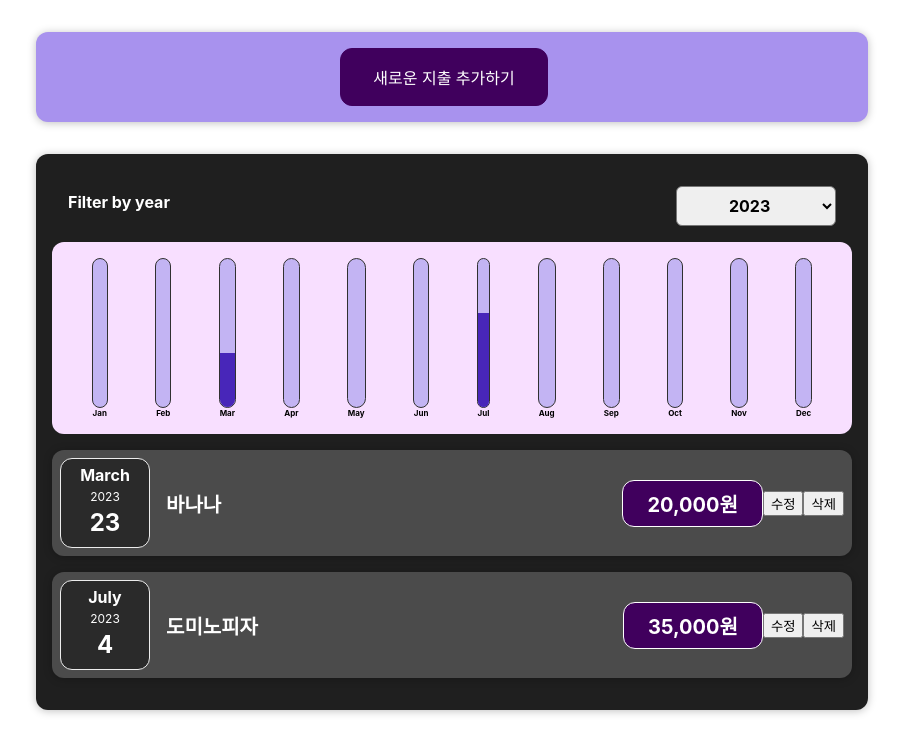
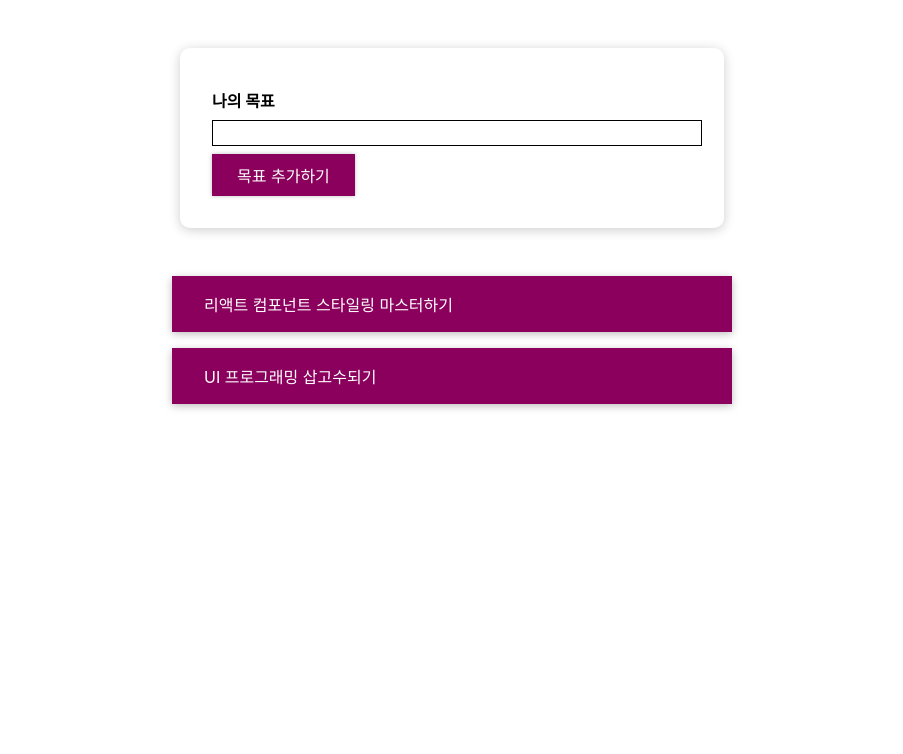
Before and after one commit to jihoo2002/react-study202310, a React (Create React App) app: page / in a window 1280 px wide. Shown: the top 754 px of the page, without its empty margins (188-1091 px from the left). Built offline with nearby package versions, Linux system fonts and the light colour scheme.

Commit message:
11/03 목표 추가 기능, 삭제 기능 공백색깔 구현

```diff
--- a/src/App.css
+++ b/src/App.css
@@ -1,38 +1,14 @@
-.App {
-  text-align: center;
+#goals {
+  width: 35rem;
+  max-width: 90%;
+  margin: 3rem auto;
 }
 
-.App-logo {
-  height: 40vmin;
-  pointer-events: none;
+#goal-form {
+  width: 30rem;
+  max-width: 90%;
+  margin: 3rem auto;
+  padding: 2rem;
+  box-shadow: 0 2px 12px rgba(0, 0, 0, 0.2);
+  border-radius: 10px;
 }
-
-@media (prefers-reduced-motion: no-preference) {
-  .App-logo {
-    animation: App-logo-spin infinite 2.0s linear;
-  }
-}
-
-.App-header {
-  background-color: #282c34;
-  min-height: 100vh;
-  display: flex;
-  flex-direction: column;
-  align-items: center;
-  justify-content: center;
-  font-size: calc(10px + 2vmin);
-  color: white;
-}
-
-.App-link {
-  color: #61dafb;
-}
-
-@keyframes App-logo-spin {
-  from {
-    transform: rotate(0deg);
-  }
-  to {
-    transform: rotate(360deg);
-  }
-}
--- a/src/App.js
+++ b/src/App.js
@@ -1,58 +1,78 @@
 import React, { useState } from 'react';
 import './App.css';
-import Expenses from './components/Expenses/Expenses';
-import NexExpense from './components/NewExpense/NexExpense';
+import CourseInput from './components/CourseGoals/CourseInput';
+import CourseList from './components/CourseGoals/CourseList';
+
+const DUMMY_DATA = [
+  {
+    id: 'g1',
+    text: '리액트 컴포넌트 스타일링 마스터하기',
+  },
+  {
+    id: 'g2',
+    text: 'UI 프로그래밍 삽고수되기',
+  },
+];
 
 const App = () => {
-  //지출 항목 객체 배열
+  const [goals, setGoals] = useState(DUMMY_DATA);
 
-  const expenses = [
-    {
-      id: 1,
-      title: '바나나',
-      price: 20000,
-      date: new Date(2023, 3 - 1, 23),
-    },
-    {
-      id: 2,
-      title: 'BBQ치킨',
-      price: 20000,
-      date: new Date(2022, 5 - 1, 21),
-    },
-    {
-      id: 3,
-      title: '도미노피자',
-      price: 35000,
-      date: new Date(2023, 7 - 1, 4),
-    },
-    {
-      id: 4,
-      title: '엽기떡볶이',
-      price: 17000,
-      date: new Date(2021, 3 - 1, 28),
-    },
-  ];
-
-  //지출 객체 배열을 상태변수로 관리
-  const [expenseList, setExpenseList] = useState(expenses);
-  //ExpenseForm 에게 내려보낼 함수
-  const addExpenseHandler = (newExpense) => {
-    console.log('App 컴포넌트에서 응답함');
-
-    const modifyExpense = {
-      ...newExpense,
-      id: expenseList[expenseList.length - 1].id + 1,
+  //Input 에게 전달할 함수
+  const addGoalHandler = (text) => {
+    // console.log('전달받은 텍스트:', text);
+    const newGoal = {
+      id: Math.random().toString(),
+      text: text,
     };
 
-    console.log(modifyExpense);
-    setExpenseList([...expenseList, modifyExpense]);
-    console.log(expenseList);
+    //상태 변수(배열) 수정
+    // setGoals([...goals, newGoal]);
+    setGoals((prevGoals) => [...prevGoals, newGoal]); //콜백함수로 썼을 때
   };
+
+  //삭제 이벤트 핸들러를 CourseItem까지 내려보내야 됨.
+  const deleteGoalHandler = (id) => {
+    // console.log('전달된 id: ', id);
+    //삭제 이벤트 하는 방법 1
+    // const updateGoals = [...goals]; //상태배열 그대로 복사해서 가져옴
+    // const index = updateGoals.findIndex((goal) => goal.id === id);
+
+    // updateGoals.splice(index, 1); //클릭된 해당 배열을 지우기
+    //삭제 방법 2
+    // const updateGoals = goals.filter((goal) => goal.id !== id);
+    setGoals(goals.filter((goal) => goal.id !== id));
+  };
+
+  //CourseList 조건부 랜더링 //자바스크립트 객체니까 중괄호를 두개 넣어야 한다.
+  let listContent = (
+    <p
+      style={{
+        color: 'red',
+        fontSize: '20px',
+        textAlign: 'center',
+        fontWeight: 'bold',
+      }}
+    >
+      목표를 등록해 주세요!
+    </p>
+  );
+  if (goals.length > 0) {
+    listContent = (
+      <CourseList
+        items={goals}
+        onDelete={deleteGoalHandler}
+      />
+    );
+    //props 전달하기 위한 items!
+  }
+
   return (
-    <>
-      <NexExpense onAddExpense={addExpenseHandler} />
-      <Expenses items={expenseList} />
-    </>
+    <div>
+      <section id='goal-form'>
+        <CourseInput onAdd={addGoalHandler} />
+      </section>
+      <section id='goals'>{listContent}</section>
+    </div>
   );
 };
 
--- /dev/null
+++ b/src/components/CourseGoals/CourseInput.css
@@ -0,0 +1,24 @@
+.form-control {
+  margin: 0.5rem 0;
+}
+
+.form-control label {
+  font-weight: bold;
+  display: block;
+  margin-bottom: 0.5rem;
+}
+
+.form-control input {
+  display: block;
+  width: 100%;
+  border: 1px solid #ccc;
+  font: inherit;
+  line-height: 1.5rem;
+  padding: 0 0.25rem;
+}
+
+.form-control input:focus {
+  outline: none;
+  background: #fad0ec;
+  border-color: #8b005d;
+}
--- /dev/null
+++ b/src/components/CourseGoals/CourseInput.js
@@ -0,0 +1,46 @@
+import React, { useState } from 'react';
+import './CourseInput.css';
+import Button from '../UI/Button/Button';
+const CourseInput = ({ onAdd }) => {
+  const [enteredText, setEnteredText] = useState('');
+  //입력값 검증 상태변수
+  const [isValid, setIsValid] = useState(true);
+  const textChangeHandler = (e) => {
+    if (e.target.value.trim().length > 0) {
+      setIsValid(true);
+    }
+    setEnteredText(e.target.value);
+  };
+
+  const formSubmitHandler = (e) => {
+    e.preventDefault();
+    // console.log(enteredText);
+
+    if (enteredText.trim().length === 0) {
+      setIsValid(false);
+      return;
+    }
+
+    onAdd(enteredText);
+    setEnteredText('');
+  };
+  return (
+    <form onSubmit={formSubmitHandler}>
+      <div className='form-control'>
+        <label>나의 목표</label>
+        <input
+          style={{
+            background: isValid ? 'transparent' : 'salmon',
+            borderColor: isValid ? 'black' : 'red',
+          }}
+          type='text'
+          onChange={textChangeHandler}
+          value={enteredText} //상태변수인 enteredText값이 전달되고 입력창이 비워짐
+        />
+      </div>
+      <Button type='submit'>목표 추가하기</Button>
+    </form>
+  );
+};
+
+export default CourseInput;
--- /dev/null
+++ b/src/components/CourseGoals/CourseItem.css
@@ -0,0 +1,8 @@
+.goal-item {
+  margin: 1rem 0;
+  background: #8b005d;
+  box-shadow: 0 2px 8px rgba(0, 0, 0, 0.26);
+  color: white;
+  padding: 1rem 2rem;
+  cursor: pointer;
+}
--- /dev/null
+++ b/src/components/CourseGoals/CourseItem.js
@@ -0,0 +1,15 @@
+import React from 'react';
+import './CourseItem.css';
+
+const CourseItem = ({ item, onDelete }) => {
+  return (
+    <li
+      className='goal-item'
+      onClick={() => onDelete(item.id)}
+    >
+      {item.text}
+    </li>
+  );
+};
+
+export default CourseItem;
--- /dev/null
+++ b/src/components/CourseGoals/CourseList.css
@@ -0,0 +1,5 @@
+.goal-list {
+  list-style: none;
+  margin: 0;
+  padding: 0;
+}
--- /dev/null
+++ b/src/components/CourseGoals/CourseList.js
@@ -0,0 +1,20 @@
+import React from 'react';
+import './CourseList.css';
+import CourseItem from './CourseItem';
+const CourseList = ({ items, onDelete }) => {
+  return (
+    <ul className='goal-list'>
+      {items.map((item) => {
+        return (
+          <CourseItem
+            key={item.id}
+            item={item}
+            onDelete={onDelete}
+          />
+        );
+      })}
+    </ul>
+  );
+};
+
+export default CourseList;
--- /dev/null
+++ b/src/components/UI/Button/Button.css
@@ -0,0 +1,20 @@
+.button {
+  font: inherit;
+  padding: 0.5rem 1.5rem;
+  border: 1px solid #8b005d;
+  color: white;
+  background: #8b005d;
+  box-shadow: 0 0 4px rgba(0, 0, 0, 0.26);
+  cursor: pointer;
+}
+
+.button:focus {
+  outline: none;
+}
+
+.button:hover,
+.button:active {
+  background: #ac0e77;
+  border-color: #ac0e77;
+  box-shadow: 0 0 8px rgba(0, 0, 0, 0.26);
+}
--- /dev/null
+++ b/src/components/UI/Button/Button.js
@@ -0,0 +1,16 @@
+import React from 'react';
+import './Button.css';
+
+const Button = ({ type, onClick, children }) => {
+  return (
+    <button
+      type={type}
+      className='button'
+      onClick={onClick}
+    >
+      {children}
+    </button>
+  );
+};
+
+export default Button;
```
